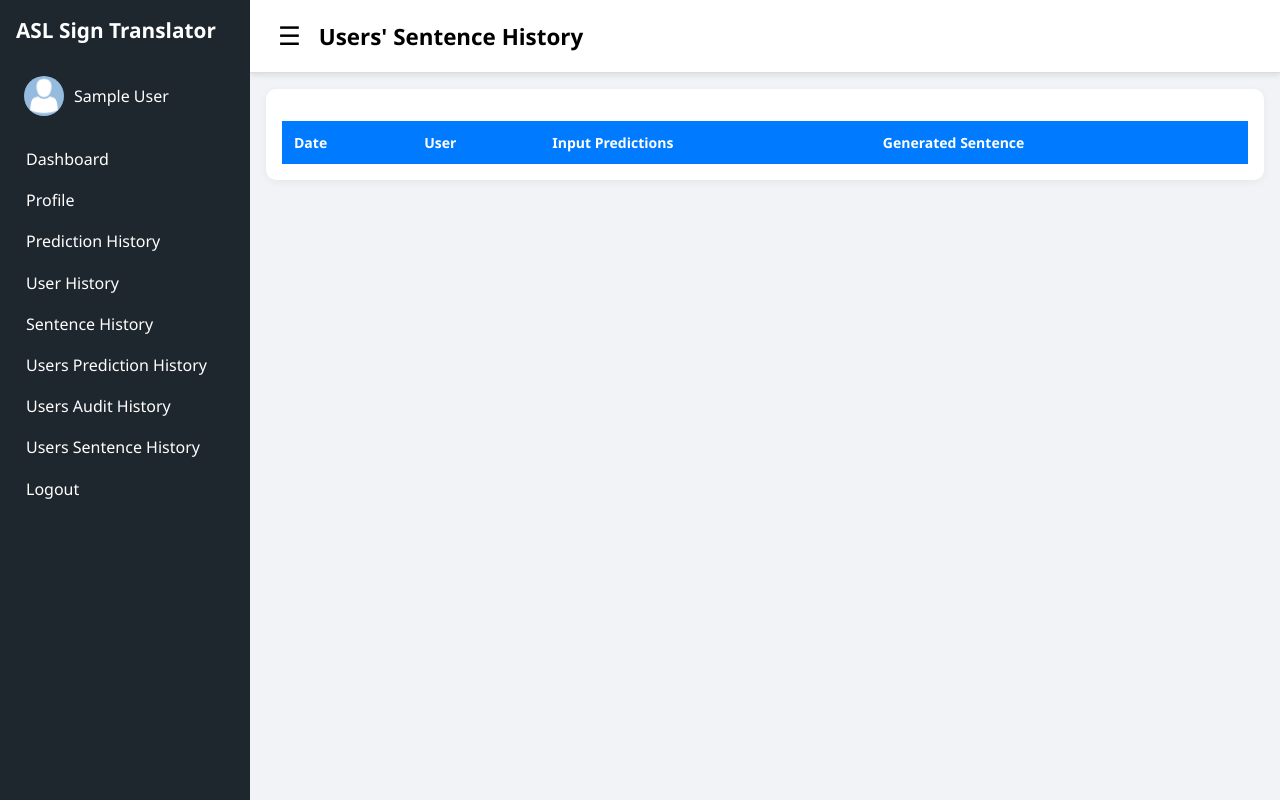
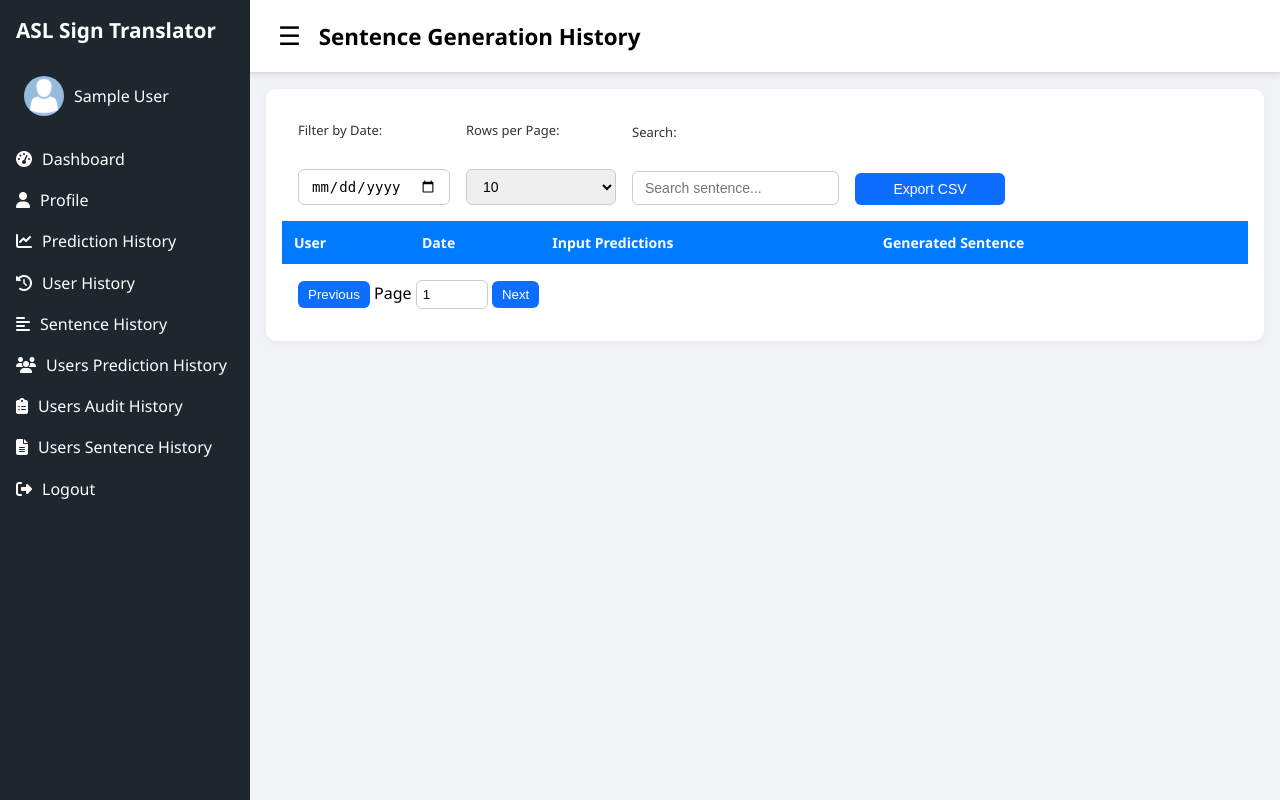
Before and after one commit to bsameer12/Production_Project_Final_Year, a Django app: page /admin_sentence-history/ in a window 1280 px wide. Run offline with Django 5.2, Linux system fonts and the light colour scheme; the visitor is signed in with stand-in values (Sample User, id 1); data comes from the database, SQL or seed files in the repository; data that the repository does not hold is empty.

Commit message:
feat: Added audit logging to Gemini sentence generation view
- Logged all user-generated signed letter predictions with full input and response
- Extended generate_sentence_view to record user activity via log_user_activity
- Ensures traceability and history of AI-driven sentence generation

```diff
--- a/Development And Coding/ASl_UI/asl/views.py
+++ b/Development And Coding/ASl_UI/asl/views.py
@@ -52,6 +52,13 @@ def generate_sentence_view(request):
                 user=request.user,
                 predictions=predictions,
                 generated_sentence=sentence
+            )
+
+            # 🕵️ Log user activity
+            log_user_activity(
+                request,
+                action="Sentence Generation",
+                description=f"Input: {combined} → Output: {sentence}"
             )
 
             return JsonResponse({"sentence": sentence})
--- a/Development And Coding/ASl_UI/templates/admin_sentence_history.html
+++ b/Development And Coding/ASl_UI/templates/admin_sentence_history.html
@@ -4,40 +4,79 @@
 <head>
   <meta charset="UTF-8" />
   <meta name="viewport" content="width=device-width, initial-scale=1.0" />
-  <title>Admin Sentence History</title>
+  <title>Sentence Generation History</title>
   <link rel="stylesheet" href="{% static 'css/dashboard.css' %}">
   <link rel="stylesheet" href="{% static 'css/prediction_history.css' %}">
+  <link rel="stylesheet" href="https://cdnjs.cloudflare.com/ajax/libs/font-awesome/6.4.0/css/all.min.css" crossorigin="anonymous" />
 </head>
 <body>
   {% include 'partials/sidebar.html' %}
 
+  <!-- Page Content -->
   <div class="content-area">
     <header class="page-header">
-      <h2><button class="sidebar-toggle" onclick="toggleSidebar()" style="background: none; color: black;">☰</button>
-        Users' Sentence History</h2>
+      <h2>
+        <button class="sidebar-toggle" onclick="toggleSidebar()" style="background: none; color: black;">☰</button>
+        Sentence Generation History
+      </h2>
     </header>
 
     <div class="table-container">
-      <table id="sentenceTable">
+      <form method="get" class="filters">
+        <div>
+          <label for="dateFilter">Filter by Date:</label><br>
+          <input type="date" name="date" id="dateFilter" onchange="filterTable()">
+        </div>
+
+        <div>
+          <label for="rowsPerPage">Rows per Page:</label><br>
+          <select id="rowsPerPage" onchange="changeRowsPerPage()">
+            <option value="5">5</option>
+            <option value="10" selected>10</option>
+            <option value="25">25</option>
+            <option value="50">50</option>
+          </select>
+        </div>
+
+        <div>
+          <label for="searchInput">Search:</label><br>
+          <input type="text" name="search" id="searchInput" placeholder="Search sentence..." onkeyup="filterTable()">
+        </div>
+
+        <div style="align-self: flex-end;">
+          <label>&nbsp;</label><br>
+          <button type="button" onclick="exportTableToCSV()">Export CSV</button>
+        </div>
+      </form>
+
+      <table id="predictionTable">
         <thead>
           <tr>
+            <th>User</th>
             <th>Date</th>
-            <th>User</th>
             <th>Input Predictions</th>
             <th>Generated Sentence</th>
           </tr>
         </thead>
         <tbody>
-          {% for s in sentences %}
+          {% for entry in generations %}
           <tr>
-            <td>{{ s.created_at|date:"Y-m-d H:i" }}</td>
-            <td>{{ s.user.get_full_name|default:s.user.username }}</td>
-            <td>{{ s.predictions|join:", " }}</td>
-            <td>{{ s.generated_sentence }}</td>
+             <td>{{ s.user.get_full_name|default:s.user.username }}</td>
+            <td data-label="Date">{{ entry.created_at|date:"Y-m-d H:i" }}</td>
+            <td data-label="Input Predictions">{{ entry.predictions|join:", " }}</td>
+            <td data-label="Generated Sentence">{{ entry.generated_sentence }}</td>
           </tr>
           {% endfor %}
         </tbody>
       </table>
+
+      <div class="pagination-controls">
+        <div>
+          <button onclick="prevPage()">Previous</button>
+          Page <input type="number" id="currentPage" value="1" min="1" onchange="goToPage()" style="width: 20%;">
+          <button onclick="nextPage()">Next</button>
+        </div>
+      </div>
     </div>
   </div>
 
```
